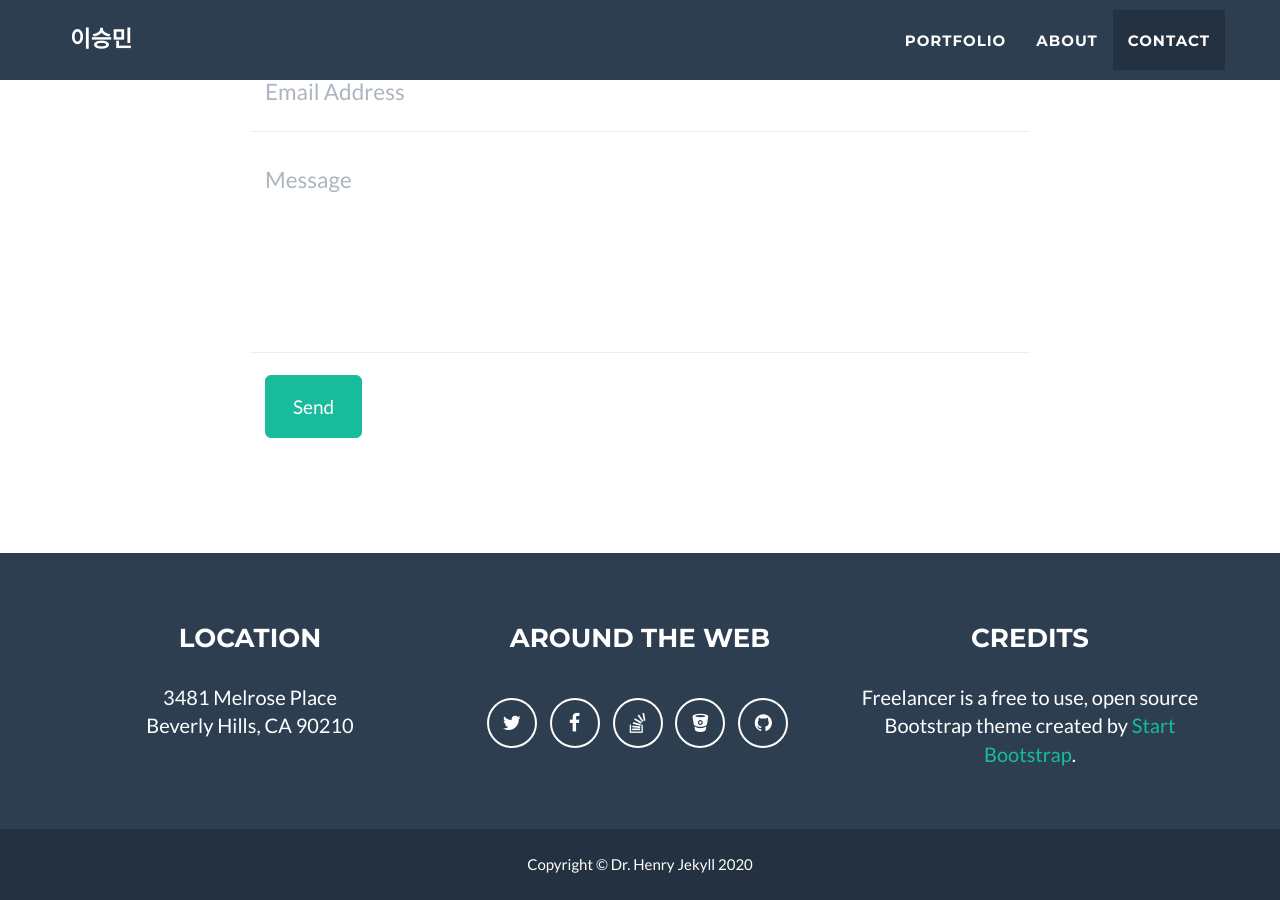
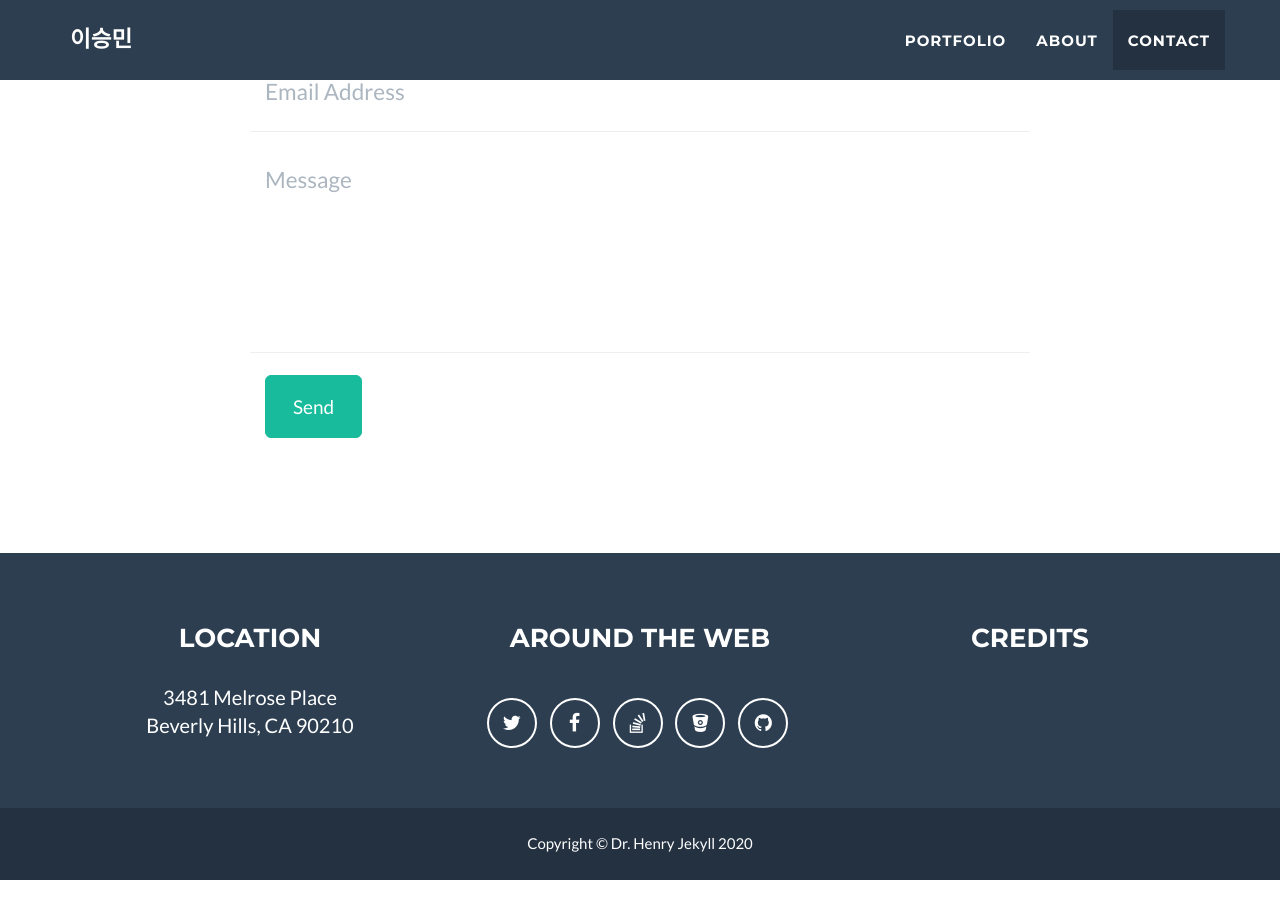
Before and after one commit to smlee5270/smlee5270.github.io, a Jekyll site: the page built from _posts/2014-07-18-project-1.markdown, in a window 1280 px wide and 900 px high, scrolled down 2456 px. Built offline with Jekyll 4.4.1, drawn with Linux system fonts in a browser that asks for light colours.

Commit message:
ㅊㅍㅊㅍㅊㅍㅊ

```diff
--- a/_config.yml
+++ b/_config.yml
@@ -56,7 +56,7 @@
   - line: Beverly Hills, CA 90210
 
 # Credits content
-credits: 'Freelancer is a free to use, open source Bootstrap theme created by <a href="http://startbootstrap.com">Start Bootstrap</a>.'
+
 
 # Build settings
 markdown: kramdown
```
